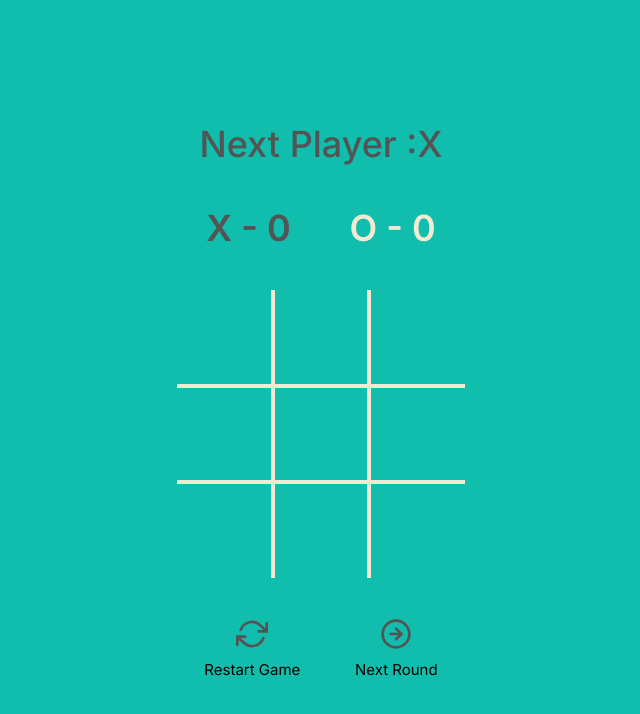
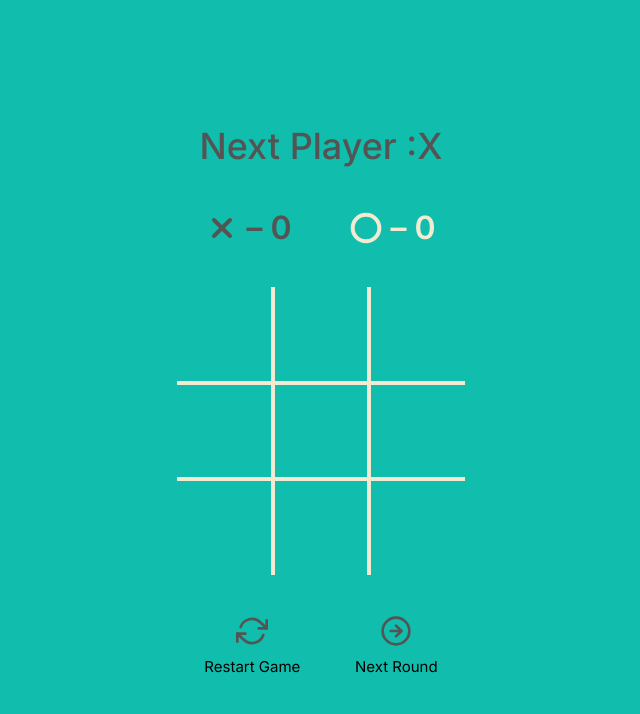
Before and after one commit to sepidsoroush/Tic-Tac-Toe, a Next.js app: page / in a window 1280 px wide. Shown: the top 714 px of the page, without its empty margins (319-959 px from the left). Built offline with nearby package versions, Linux system fonts and the light colour scheme.

Commit message:
change icons in Scoreboard from text to SVG

```diff
--- a/src/components/Icons.js
+++ b/src/components/Icons.js
@@ -10,11 +10,11 @@ export const Next = () => {
 }
 export const Cross = () => {
     return(
-        <svg xmlns="http://www.w3.org/2000/svg" width='72' height='72' viewBox="0 0 24 24" fill="none" stroke="currentColor" strokeWidth="3" strokeLinecap="round" strokeLinejoin="round" className="feather feather-x"><line x1="18" y1="6" x2="6" y2="18"></line><line x1="6" y1="6" x2="18" y2="18"></line></svg>
+        <svg xmlns="http://www.w3.org/2000/svg" viewBox="0 0 24 24" fill="none" stroke="currentColor" strokeWidth="3" strokeLinecap="round" strokeLinejoin="round" className="feather feather-x"><line x1="18" y1="6" x2="6" y2="18"></line><line x1="6" y1="6" x2="18" y2="18"></line></svg>
     )
 }
 export const Circle = () => {
     return(
-        <svg xmlns="http://www.w3.org/2000/svg" width='64' height='64' viewBox="0 0 24 24" fill="none" stroke="currentColor" strokeWidth="3" strokeLinecap="round" strokeLinejoin="round" className="feather feather-circle"><circle cx="12" cy="12" r="10"></circle></svg>
+        <svg xmlns="http://www.w3.org/2000/svg"  viewBox="0 0 24 24" fill="none" stroke="currentColor" strokeWidth="3" strokeLinecap="round" strokeLinejoin="round" className="feather feather-circle"><circle cx="12" cy="12" r="10"></circle></svg>
     )
 }
--- a/src/components/ScoreBoard.js
+++ b/src/components/ScoreBoard.js
@@ -1,10 +1,19 @@
 import styles from '@/styles/ScoreBoard.module.css'
+import {Circle , Cross} from "./Icons";
 
 const ScoreBoard =(props) =>{
     return(
         <div className={styles.container}>
-            <span className={styles.xPlayer}>X - {props.value.xScores}</span>
-            <span className={styles.oPlayer}>O - {props.value.oScores}</span>
+            <div className={`${styles.scores} ${styles.xPlayer}`}>
+                <span className={styles.icons}><Cross/></span>
+                &nbsp;&#8211;&nbsp;
+                <span>{props.value.xScores}</span>
+            </div>
+            <div className={`${styles.scores} ${styles.oPlayer}`}>
+                <span className={styles.icons}><Circle/></span>
+                &nbsp;&#8211;&nbsp;
+                <span>{props.value.oScores}</span>
+            </div>
         </div>
     )
 }
--- a/src/styles/ScoreBoard.module.css
+++ b/src/styles/ScoreBoard.module.css
@@ -6,13 +6,21 @@
     align-items: center;
     margin: 24px 0;
 }
+.scores{
+    display: flex;
+    flex-direction: row;
+    flex-wrap: nowrap;
+    align-items: center;
+    font-size: 32px;
+    font-weight: 600;
+}
+.icons{
+    width: 32px;
+    height: 32px;
+}
 .xPlayer{
     color: var(--dark-gray);
-    font-size: 36px;
-    font-weight: 600;
 }
 .oPlayer{
     color: var(--light-beige);
-    font-size: 36px;
-    font-weight: 600;
 }
--- a/src/styles/Square.module.css
+++ b/src/styles/Square.module.css
@@ -8,6 +8,9 @@
     height: 96px;
     background-color: transparent;
     border: 2px solid var(--light-beige);
+    display: flex;
+    justify-content: center;
+    align-items: center;
 }
 .square:nth-child(1),.square:nth-child(2),.square:nth-child(3){
     border-top: 0;
@@ -27,6 +30,8 @@
     animation: 1s ease normal forwards 1 running stroke;
     stroke-dasharray: 166;
     stroke-dashoffset: 166;
+    width: 64px;
+    height: 64px;
 }
 
 .xPlayer {
@@ -34,6 +39,8 @@
     stroke-dasharray: 48;
     stroke-dashoffset: 48;
     animation: 1s ease normal forwards 1 running stroke;
+    width : 72px;
+    height: 72px;
 }
 
 @keyframes stroke {
```
